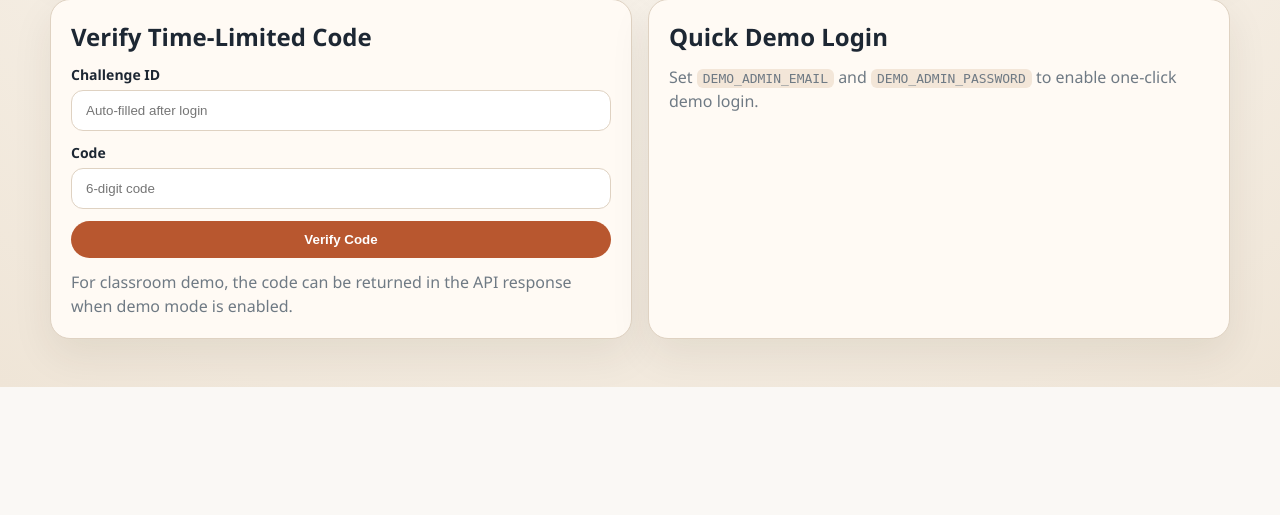
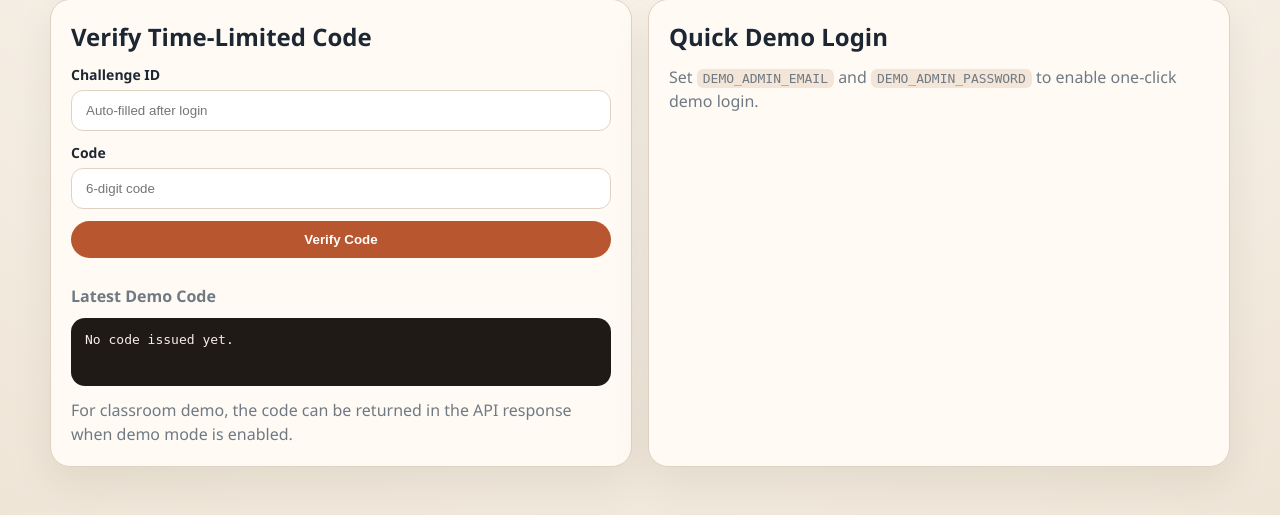
Before and after one commit to julianlu26/SecureAccessAI, a Flask app: page / in a window 1280 px wide. Shown: the part 610-1125 px from the top of the page. Before the commit the page ends 997 px from the top, so only its background shows below. Run offline with Flask 3, Linux system fonts and the light colour scheme; parts of the project's set-up code (start-up, migrations or seed data) failed here and were passed over; some libraries are stand-ins or nearby versions.

Commit message:
fix(ui): surface latest demo code on login page

```diff
--- a/app/static/demo.css
+++ b/app/static/demo.css
@@ -135,6 +135,10 @@ h1, h2 {
   gap: 10px;
 }
 
+.auth-feedback {
+  margin-top: 14px;
+}
+
 label {
   display: grid;
   gap: 6px;
--- a/app/static/demo.js
+++ b/app/static/demo.js
@@ -11,6 +11,8 @@ const currentUserBox = document.getElementById("current-user-box");
 const tokenPreview = document.getElementById("token-preview");
 const sessionStatus = document.getElementById("session-status");
 const challengeInput = document.getElementById("challenge-id");
+const codeInput = document.querySelector('#verify-form input[name="code"]');
+const demoCodeBox = document.getElementById("demo-code-box");
 const loginForm = document.getElementById("login-form");
 const pageMode = document.body.dataset.pageMode || "demo";
 const demoAdminEmail = document.body.dataset.demoAdminEmail || "";
@@ -80,6 +82,16 @@ function showCurrentUser(payload) {
   currentUserBox.textContent = typeof payload === "string" ? payload : JSON.stringify(payload, null, 2);
 }
 
+function showLatestDemoCode(code) {
+  const nextCode = code || "No code issued yet.";
+  if (demoCodeBox) {
+    demoCodeBox.textContent = nextCode;
+  }
+  if (codeInput) {
+    codeInput.value = code || "";
+  }
+}
+
 function setLoginFields(email, password) {
   loginForm.elements.email.value = email;
   loginForm.elements.password.value = password;
@@ -138,9 +150,11 @@ async function loginWithPayload(payload) {
       challengeInput.value = data.challenge_id;
     }
     if (data.mfa_required) {
+      showLatestDemoCode(data.demo_code || "");
       const demoCode = data.demo_code ? ` Demo code: ${data.demo_code}` : "";
       showMessage(`Login code issued. Verify the one-time code to finish sign-in.${demoCode}`);
     } else if (data.access_token) {
+      showLatestDemoCode("");
       setToken(data.access_token);
       goToDashboard();
       showMessage("Login succeeded.");
@@ -165,6 +179,7 @@ async function handleVerifyCode(event) {
   const payload = Object.fromEntries(form.entries());
   try {
     const data = await request("/api/auth/verify-code", {method: "POST", body: payload});
+    showLatestDemoCode(payload.code || "");
     setToken(data.access_token);
     if (pageMode === "dashboard") {
       await bootstrapDashboard();
@@ -256,6 +271,8 @@ async function handleDeleteUser(event) {
 async function runAction(action) {
   if (action === "switch-account") {
     setToken("");
+    challengeInput.value = "";
+    showLatestDemoCode("");
     showCurrentUser("No user loaded.");
     showUsers("Load users to view masked email, roles, and recent IP information.");
     showSystemSummary("Dashboard summary not loaded yet.");
@@ -270,6 +287,8 @@ async function runAction(action) {
     try {
       const data = await request("/api/auth/logout", {method: "POST", auth: true});
       setToken("");
+      challengeInput.value = "";
+      showLatestDemoCode("");
       showCurrentUser("No user loaded.");
       showUsers("Load users to view masked email, roles, and recent IP information.");
       showSystemSummary("Dashboard summary not loaded yet.");
--- a/app/templates/demo.html
+++ b/app/templates/demo.html
@@ -71,6 +71,10 @@
               </label>
               <button type="submit">Verify Code</button>
             </form>
+            <div class="stack compact auth-feedback">
+              <p class="hint"><strong>Latest Demo Code</strong></p>
+              <pre id="demo-code-box">No code issued yet.</pre>
+            </div>
             <p class="hint">For classroom demo, the code can be returned in the API response when demo mode is enabled.</p>
           </article>
 
```
Also changed, not shown: tests/test_auth_and_rbac.py (+2 -0 lines).
